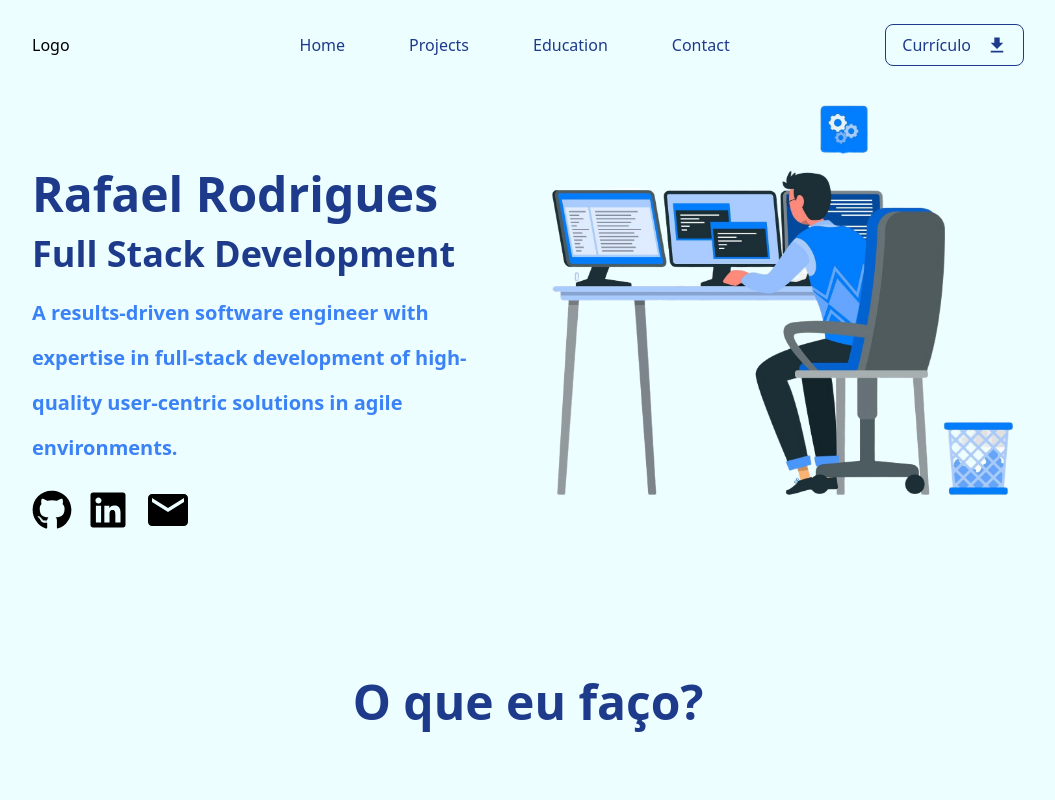
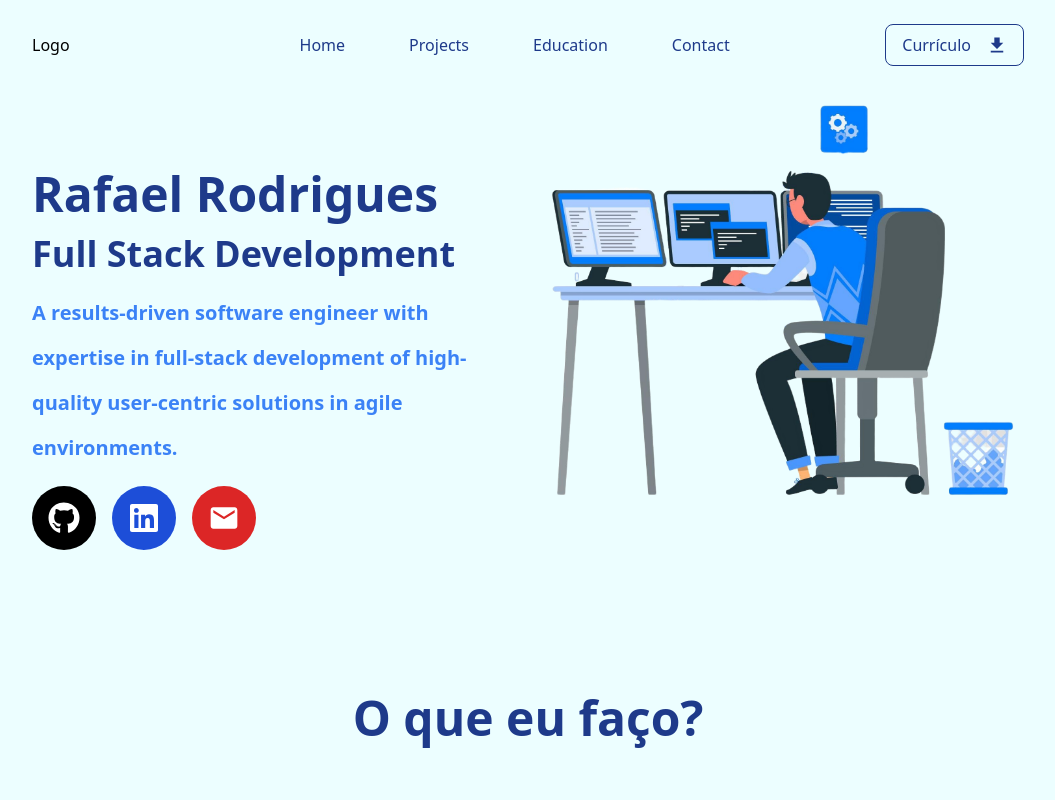
Before and after one commit to rafaelrmdd/portfolio-v2, a Next.js app: page / in a window 1280 px wide. Shown: the top 800 px of the page, without its empty margins (112-1167 px from the left). Built offline with nearby package versions, Linux system fonts and the light colour scheme.

Commit message:
add: social media icons appearence change

```diff
--- a/src/components/Home/Content/index.jsx
+++ b/src/components/Home/Content/index.jsx
@@ -34,16 +34,27 @@ export default function HomeContent() {
 
                         {/* Redirect Icons */}
                         <div className="flex gap-4 items-center">
-                            <a href="https://github.com/rafaelrmdd" target="_blank">
-                                <FaGithub className="w-10 h-10" />
+                            <a
+                                href="https://github.com/rafaelrmdd"
+                                target="_blank"
+                                className="p-4 rounded-full bg-black hover:bg-slate-800"
+                            >
+                                <FaGithub className="w-8 h-8" color="white"/>
                             </a>
 
-                            <a href="https://www.linkedin.com/in/rafaelrmd/" target="_blank">
-                                <FaLinkedin className="w-10 h-10" />
+                            <a
+                                href="https://www.linkedin.com/in/rafaelrmd/"
+                                target="_blank"
+                                className="p-4 rounded-full bg-blue-700 hover:bg-blue-600"
+                            >
+                                <FaLinkedin className="w-8 h-8" color="white"/>
                             </a>
 
-                            <a href="mailto:rrodriguesmd17@gmail.com">
-                                <MdEmail className="w-12 h-12" />
+                            <a
+                                href="mailto:rrodriguesmd17@gmail.com"
+                                className="p-4 rounded-full bg-red-600 hover:bg-red-500"
+                            >
+                                <MdEmail className="w-8 h-8" color="white" />
                             </a>
                         </div>
                     </div>
```
